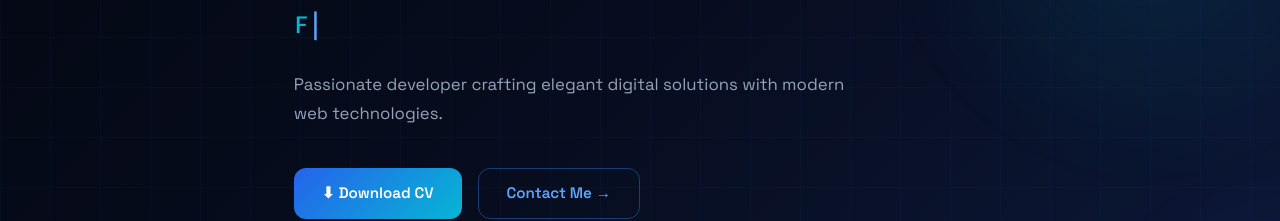
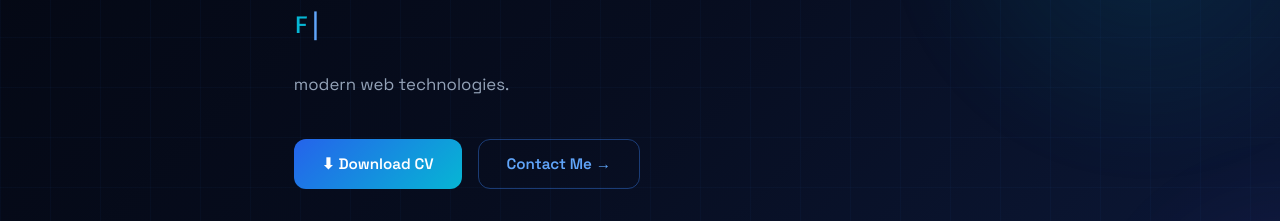
Before and after one commit to Rifaildy/fe-myrfweb, a React (Vite) app: page / in a window 1280 px wide. Shown: the part 413-634 px from the top of the page. Built offline with nearby package versions, Linux system fonts and the light colour scheme; no server answers.

Commit message:
fix landing page

```diff
--- a/src/components/sections/Hero.jsx
+++ b/src/components/sections/Hero.jsx
@@ -98,7 +98,7 @@ const Hero = () => {
       .catch(() => setProfile({
         full_name: 'Rifaildy Nurhuda Assalam',
         profession: 'System Analyst & Full-Stack Developer',
-        bio: 'Passionate developer crafting elegant digital solutions with modern web technologies.',
+        bio: 'modern web technologies.',
         github_url: 'https://github.com/rifaildy',
         linkedin_url: 'https://linkedin.com/in/rifaildy',
         cv_url: 'https://drive.google.com/file/d/1VzvRdSq0RyszwVKlkO b27FfkZvsSMkSI/view?usp=sharing',
@@ -224,7 +224,7 @@ const Hero = () => {
             lineHeight: 1.75,
             marginBottom: '2.5rem',
           }}>
-            {profile?.bio || 'Passionate developer crafting elegant digital solutions with modern web technologies.'}
+            {profile?.bio || 'modern web technologies.'}
           </p>
 
           {/* CTAs */}
```
